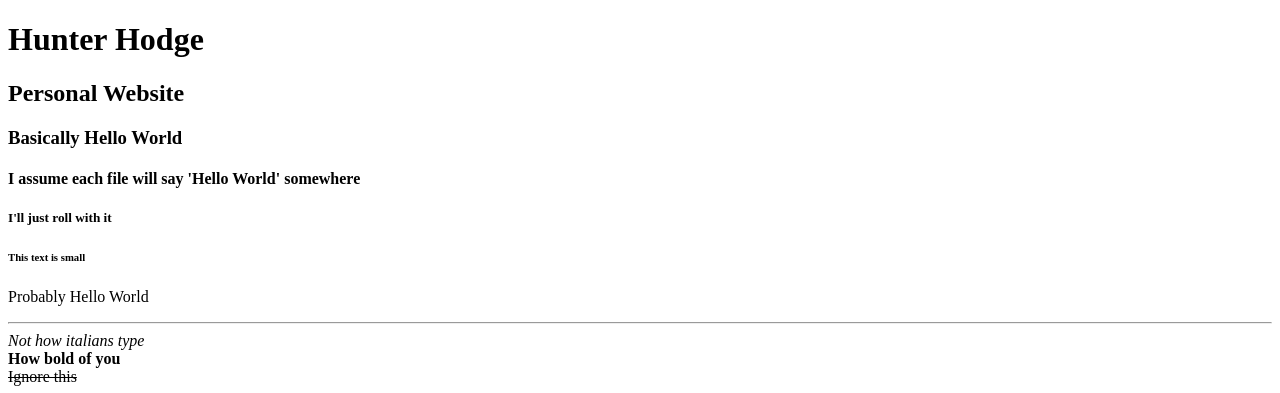
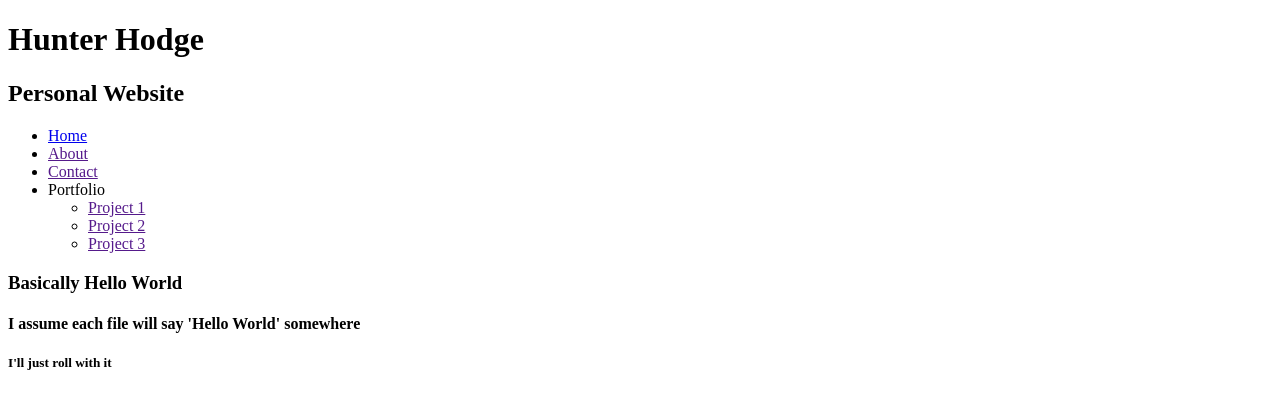
Before and after one commit to HunterHodge/SavvyCodersInitialProject, a website: page index.html in a window 1280 px wide. Shown: the top 393 px of the page. Drawn offline with Linux system fonts and the light colour scheme.

Commit message:
Add nav menu content

```diff
--- a/index.html
+++ b/index.html
@@ -12,7 +12,20 @@
       <h2>Personal Website</h2>
     </header>
 
-    <nav></nav>
+    <nav>
+        <ul>
+            <li><a href="#">Home</a></li>
+            <li><a href="">About</a></li>
+            <li><a href="">Contact</a></li>
+            <li>Portfolio
+                <ul>
+                    <li><a href="">Project 1</a></li>
+                    <li><a href="">Project 2</a></li>
+                    <li><a href="">Project 3</a></li>
+                </ul>
+            </li>
+        </ul>
+    </nav>
 
     <main>
       <h3>Basically Hello World</h3>
```
